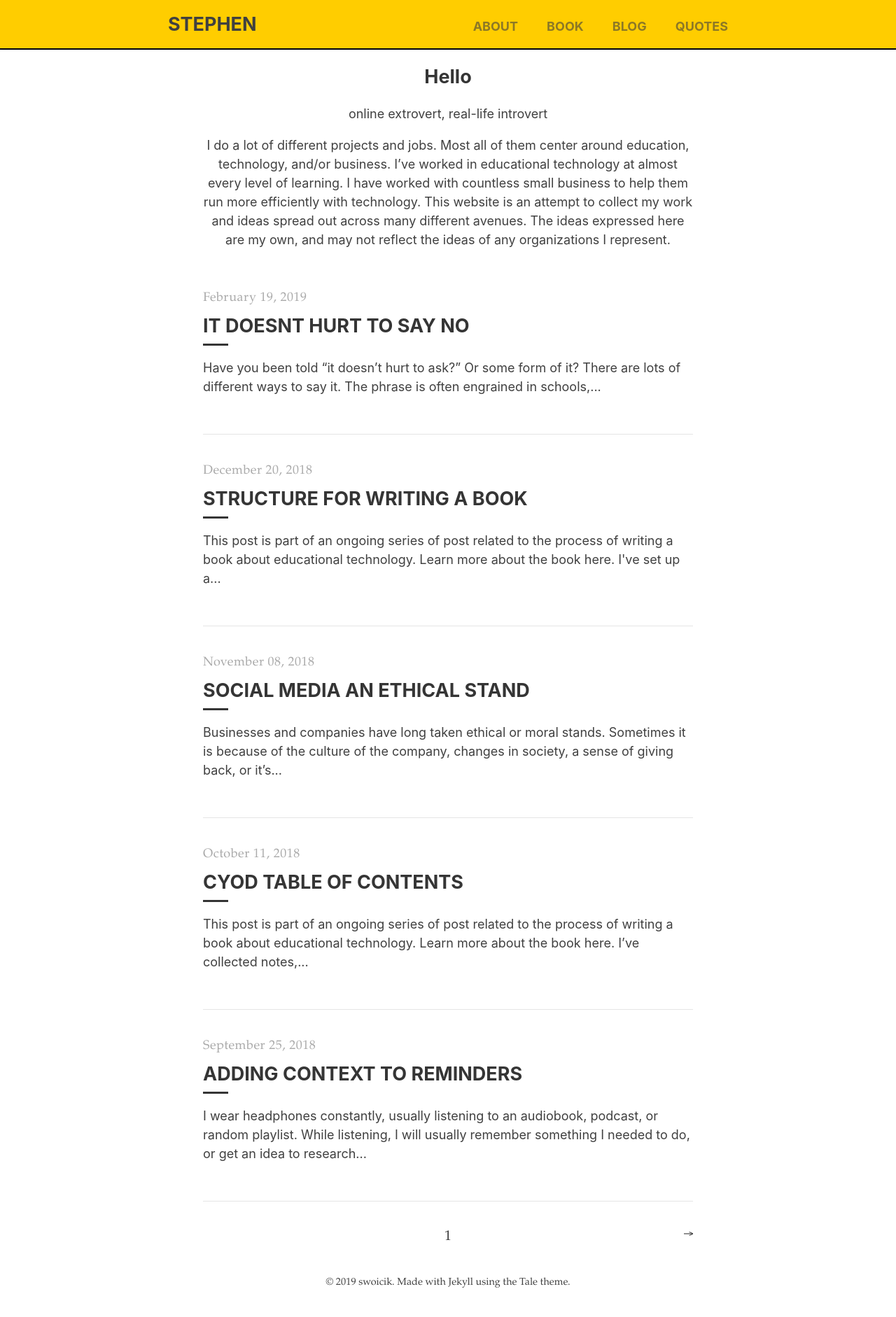
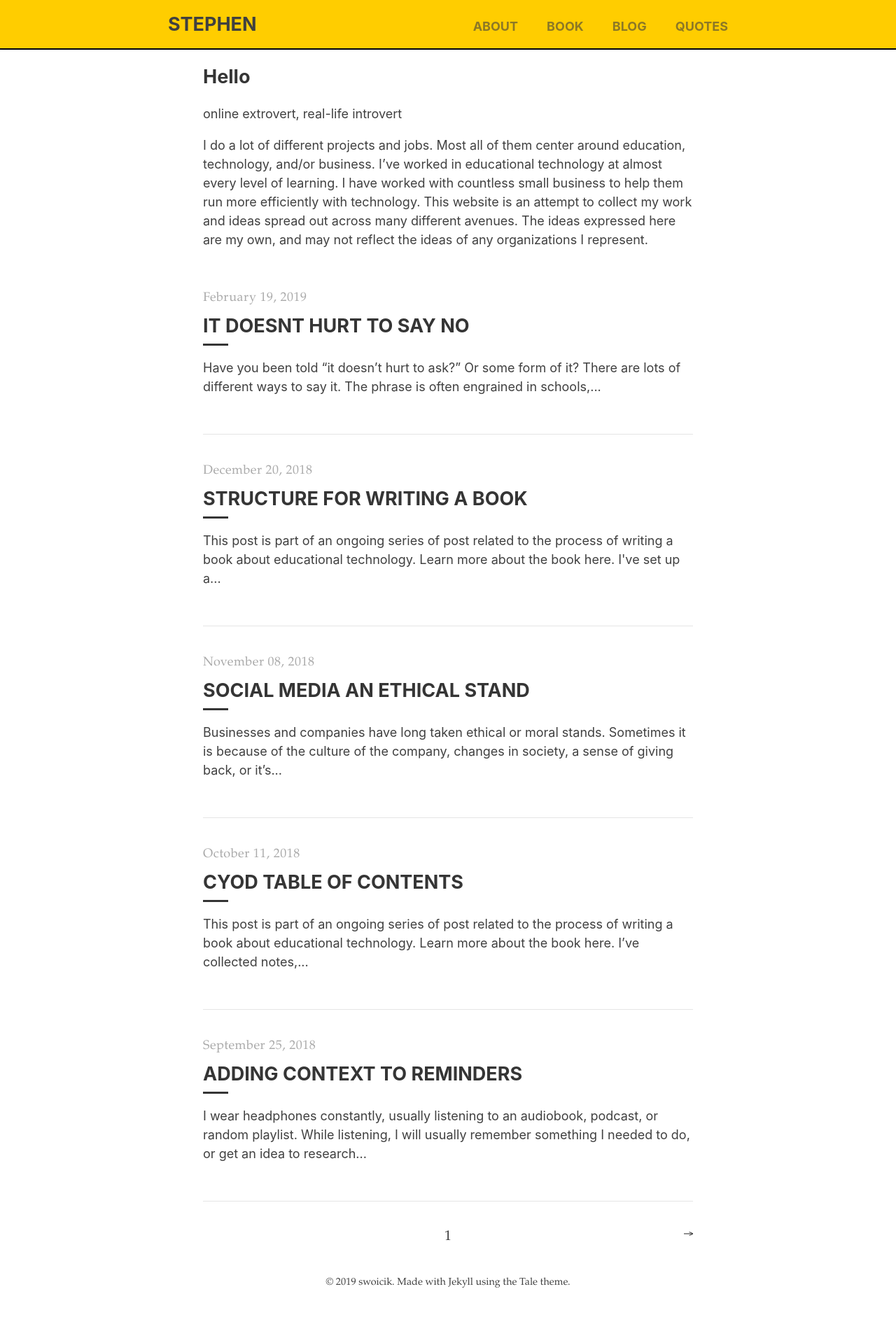
Before and after one commit to swoicik/swoicik.github.io, a Jekyll site: the page built from index.html, in a window 1280 px wide. Shown: the whole page at 70% size. Built offline with Jekyll 4.4.1, drawn with Linux system fonts in a browser that asks for light colours; the list of posts is cut into pages by our own code.

Commit message:
homepage update

```diff
--- a/_sass/tale/_layout.scss
+++ b/_sass/tale/_layout.scss
@@ -20,7 +20,13 @@
 }
 
 .homepage {
-  text-align: center;
+
+  &-h2 {
+    text-align: center;
+  }
+  &-p {
+    text-align: cebter;
+  }
 }
 
 .nav {
```
